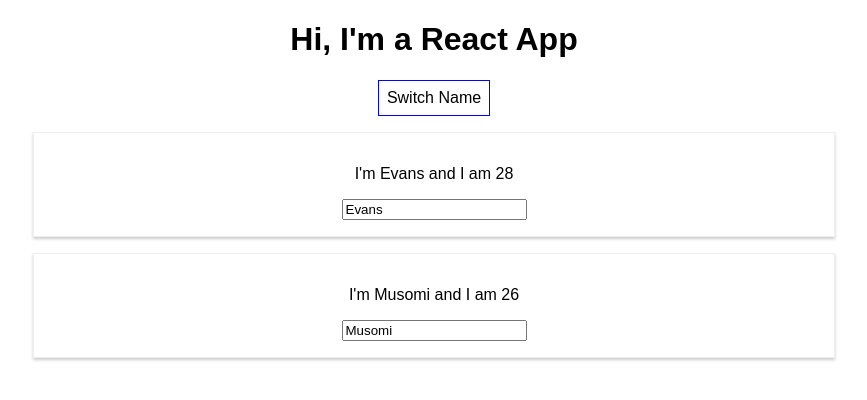
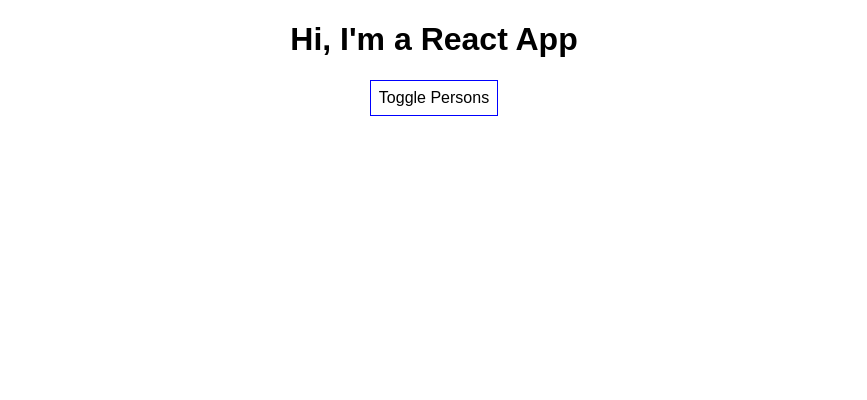
Before and after one commit to evansmusomi/react-guide-1, a React (Create React App) app: page / in a window 1280 px wide. Shown: the top 400 px of the page, without its empty margins (206-1073 px from the left). Built offline with nearby package versions, Linux system fonts and the light colour scheme.

Commit message:
feat: renders persons conditionally

```diff
--- a/src/App.js
+++ b/src/App.js
@@ -4,14 +4,14 @@
 
 class App extends Component {
   state = {
-    persons: [{ name: "Evans", age: 28 }, { name: "Musomi", age: 26 }]
+    persons: [{ name: "Evans", age: 28 }, { name: "Musomi", age: 26 }],
+    showPersons: false
   };
 
-  switchNameHandler = () => {
-    this.setState({
-      persons: [{ name: "Evanso", age: 29 }, { name: "Musoms", age: 25 }]
-    });
-  };
+  togglePersonsHandler = () => {
+    const doesShow = this.state.showPersons;
+    this.setState({ showPersons: !doesShow })
+  }
 
   nameChangedHandler = (event) => {
     this.setState({
@@ -28,14 +28,13 @@
       cursor: "pointer"
     };
 
-    return (
-      <div className="App">
-        <h1>Hi, I'm a React App</h1>
-        <button style={style} onClick={this.switchNameHandler}>Switch Name</button>
+    let persons = null;
+    if(this.state.showPersons){
+      persons = (
+        <div>
           <Person
             name={this.state.persons[0].name}
             age={this.state.persons[0].age}
-          click={this.switchNameHandler}
             changed={this.nameChangedHandler}
           />
           <Person
@@ -43,6 +42,15 @@
             age={this.state.persons[1].age}
           />
         </div>
+      )
+    }
+
+    return (
+      <div className="App">
+        <h1>Hi, I'm a React App</h1>
+        <button style={style} onClick={this.togglePersonsHandler}>Toggle Persons</button>
+        { persons }
+      </div>
     );
   }
 }
```
Lines whose indentation alone changed are shown as unchanged.
